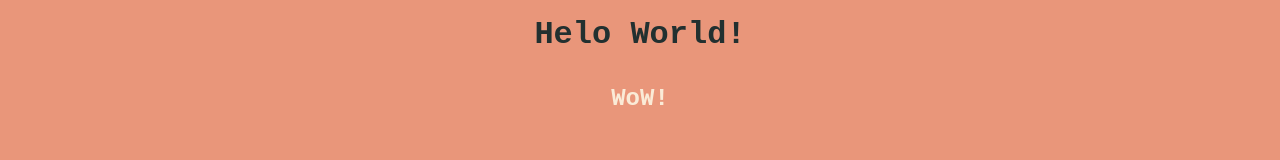
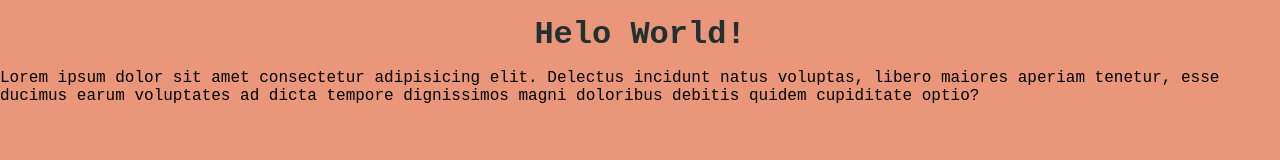
Before and after one commit to venkatesh-ajv/git-one, a plain HTML site: page index.html in a window 1280 px wide. Drawn offline with Linux system fonts and the light colour scheme.

Commit message:
Added lorem ipsum test

```diff
--- a/index.html
+++ b/index.html
@@ -9,6 +9,6 @@
 </head>
 <body>
     <h1>Helo World!</h1>
-    <h2>WoW!</h2>
+    <p>Lorem ipsum dolor sit amet consectetur adipisicing elit. Delectus incidunt natus voluptas, libero maiores aperiam tenetur, esse ducimus earum voluptates ad dicta tempore dignissimos magni doloribus debitis quidem cupiditate optio?</p>
 </body>
 </html>
```
